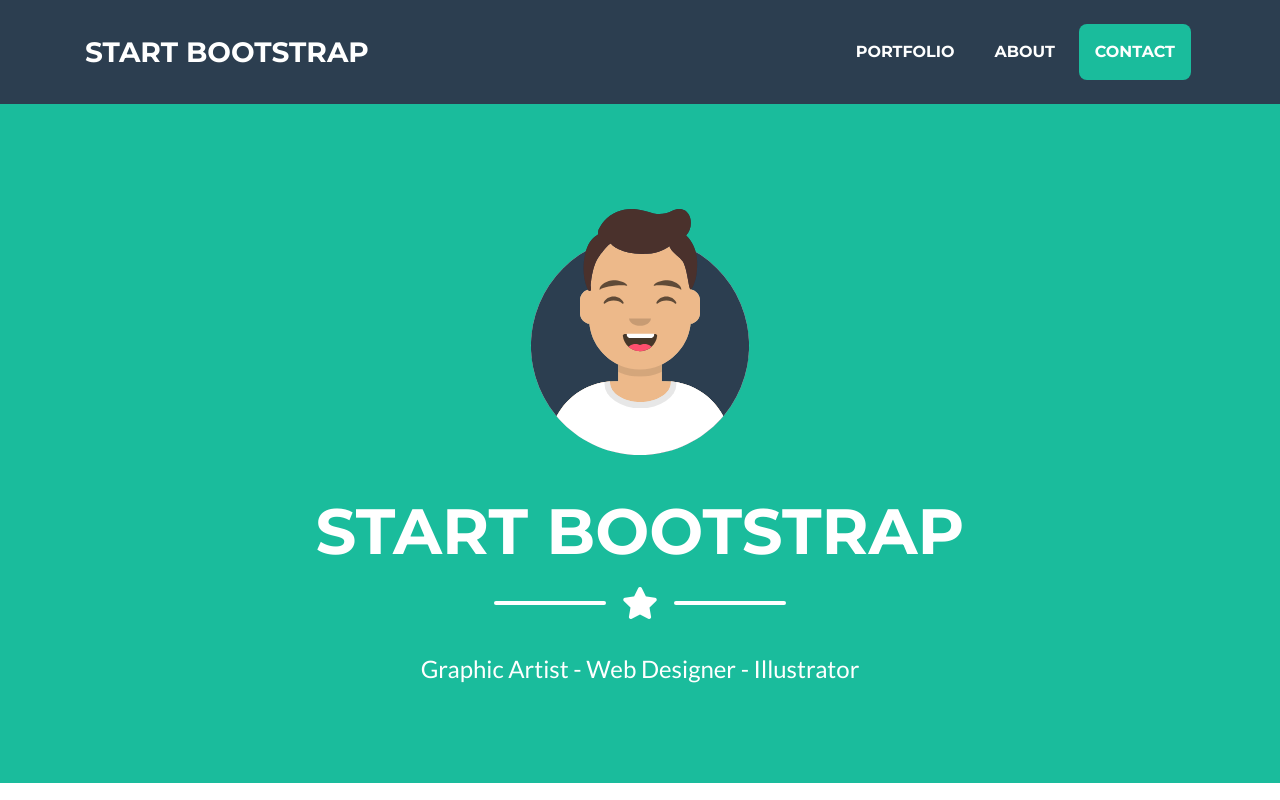
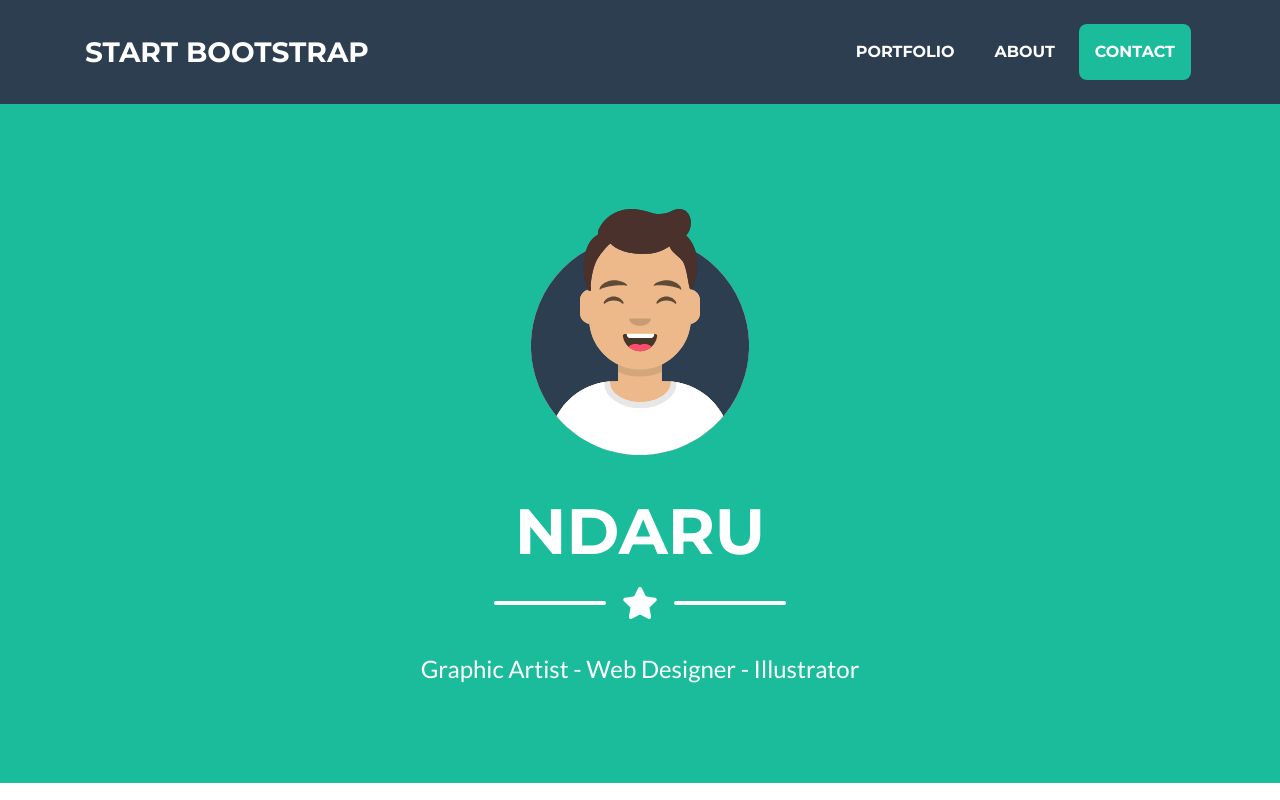
Before and after one commit to dnoviandaru/Web3AP-DwiNoviandaru, a website with bundled scripts: page index.html in a window 1280 px wide. Shown: the top 800 px of the page. Built offline with nearby package versions, Linux system fonts and the light colour scheme.

Commit message:
ganti nama

```diff
--- a/index.html
+++ b/index.html
@@ -54,7 +54,7 @@
       <img class="masthead-avatar mb-5" src="img/avataaars.svg" alt="">
 
       <!-- Masthead Heading -->
-      <h1 class="masthead-heading text-uppercase mb-0">Start Bootstrap</h1>
+      <h1 class="masthead-heading text-uppercase mb-0">Ndaru</h1>
 
       <!-- Icon Divider -->
       <div class="divider-custom divider-light">
```
